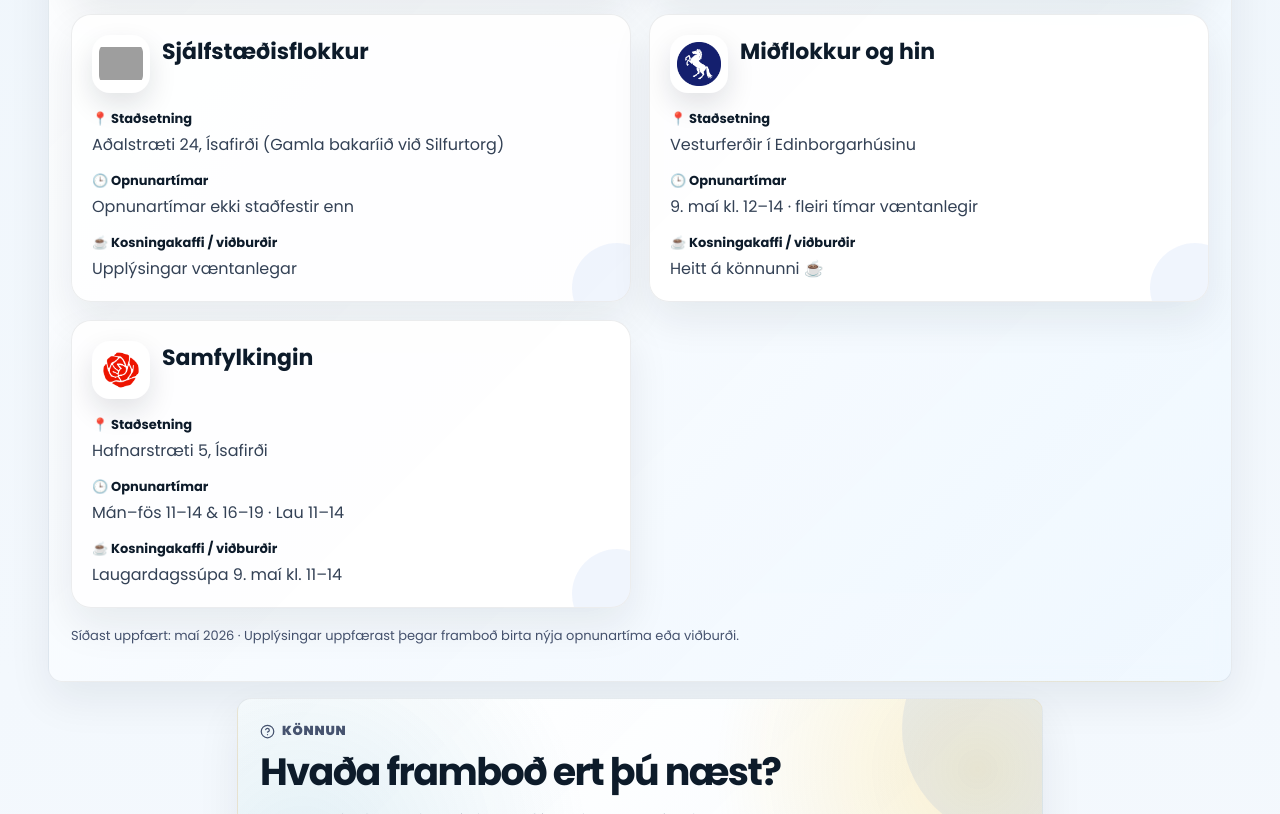
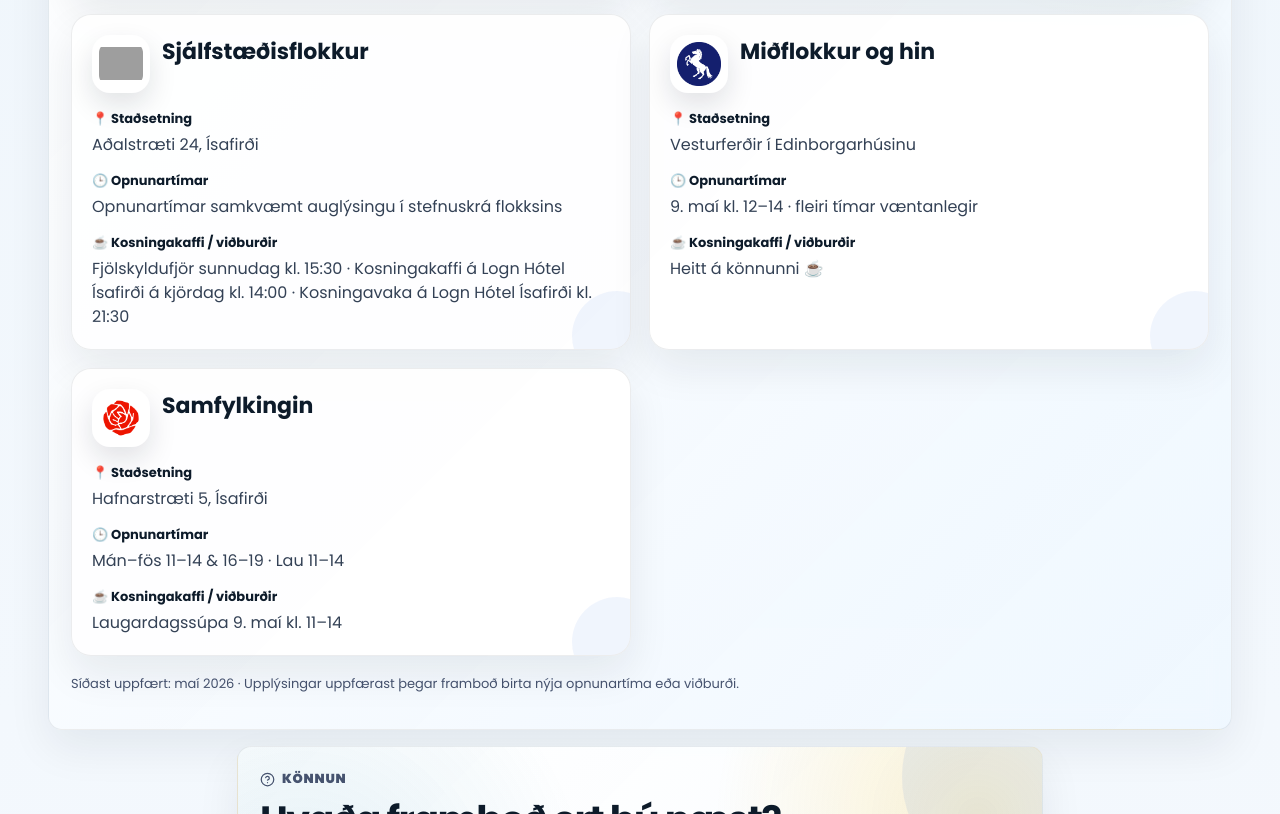
Before and after one commit to raggihg/isafjordur-2026, a React (Vite) app in the folder isafjordur-2026/: page / in a window 1280 px wide. Shown: the part 2980-3794 px from the top of the page. Built offline with nearby package versions, Linux system fonts and the light colour scheme; grey boxes are pictures that could not be loaded.

Commit message:
Update campaignInfo.js

```diff
--- a/isafjordur-2026/src/data/campaignInfo.js
+++ b/isafjordur-2026/src/data/campaignInfo.js
@@ -15,14 +15,13 @@
     cafe: 'Kosningamiðstöð opin alla kosningavikuna',
     status: 'confirmed'
   },
-  {
-    party: 'D',
-    title: 'Sjálfstæðisflokkur',
-    location: 'Aðalstræti 24, Ísafirði (Gamla bakaríið við Silfurtorg)',
-    hours: 'Opnunartímar ekki staðfestir enn',
-    cafe: 'Upplýsingar væntanlegar',
-    status: 'pending'
-  },
+ {
+  party: 'D',
+  title: 'Sjálfstæðisflokkur',
+  location: 'Aðalstræti 24, Ísafirði',
+  hours: 'Opnunartímar samkvæmt auglýsingu í stefnuskrá flokksins',
+  cafe: 'Fjölskyldufjör sunnudag kl. 15:30 · Kosningakaffi á Logn Hótel Ísafirði á kjördag kl. 14:00 · Kosningavaka á Logn Hótel Ísafirði kl. 21:30'
+},
   {
     party: 'M',
     title: 'Miðflokkur og hin',
```
